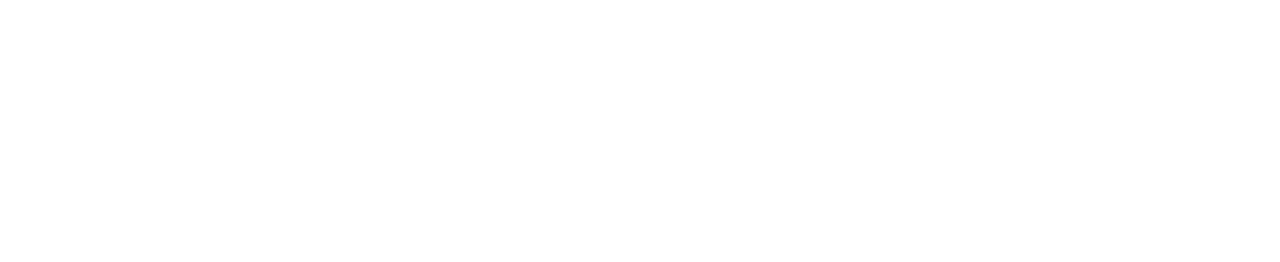
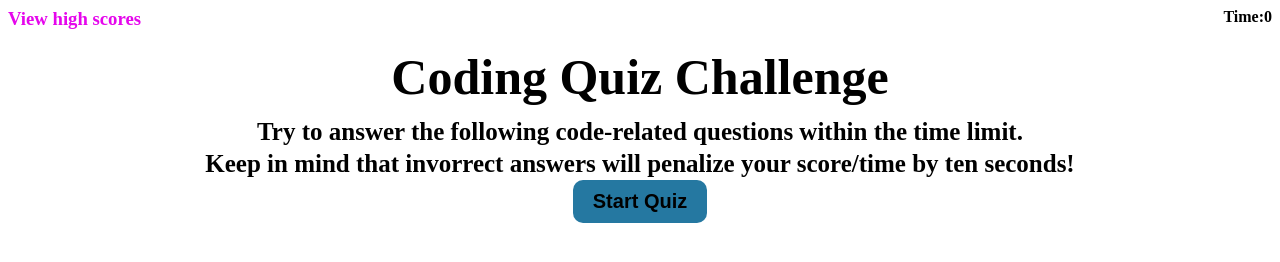
Before and after one commit to TyFB/questionnaire, a plain HTML site: page index.html in a window 1280 px wide. Drawn offline with Linux system fonts and the light colour scheme.

Commit message:
added css and javascript

```diff
--- a/assets/css/styles.css
+++ b/assets/css/styles.css
@@ -0,0 +1,64 @@
+:root {
+    --primary-color: #056494de;
+    --secondary-color: #e506ec;
+}
+
+* {
+    box-sizing: border-box;
+    padding: 2px;
+    margin: 0;
+}
+
+.header {
+    display: flex;
+    flex: row;
+    justify-content: space-between;
+}
+
+.header h3 {
+    color: var(--secondary-color)
+}
+
+.main {
+    display: flex;
+    flex-flow: column wrap;
+    justify-content: space-between;
+    align-items: center;
+}
+
+.main h1 {
+    display: flex;
+    justify-content: center;
+    font-size: 50px;
+    padding: 10px;
+    margin:auto;
+}
+
+.main p {
+    display: flex;
+    justify-content: center;
+    flex: wrap;
+    font-size: 25px;
+    font-weight: bold;
+}
+
+.main button {
+    display: flex;
+    background-color: var(--primary-color);
+    border: none;
+    padding: 10px 20px;
+    font-size: 20px;
+    font-weight: bold;
+    border-radius: 10px;
+    justify-content: space-between;
+    margin: auto;
+}
+
+.main button:hover {
+    background: var(--secondary-color);
+    border: none;
+    padding: 10px 20px;
+    font-size: 20px;
+    font-weight: 20px;
+    border-radius: 10px;
+}
--- a/assets/js/script.js
+++ b/assets/js/script.js
@@ -0,0 +1,11 @@
+var startQuiz = function () {
+    document.getElementById("questions").innerHTML=
+        "<h1>Which of the following methods is used to access HTML elements using Javascript?</h1> <button>1. getElementId()</button> <button>2. getElementById()</button> <button>3. getElementsByClassName()</button> <button id=answer>4. Both 2 and 3</button>";
+        if (document.getElementById("#answer").clicked === true) {
+            console.log("Found You!")
+        }
+    //document.getElementById("questions").innerHTML=
+     //   "<h1>When the switch statement matches the expression with the given labels, how is the comparison done?</h1> <button id=answers>1. Both the datatype and the result of the expression are compared.</button> <button id=answers>2. Only the datatype of the expression is compared.</button> <button id=answers>3. Only the value of the expression is compared.</button> <button id=answers>4. None of the above.</button>";
+}
+var startBtn = document.querySelector("#start")
+startBtn.addEventListener("click", startQuiz)
--- a/index.html
+++ b/index.html
@@ -1,12 +1,30 @@
 <!DOCTYPE html>
 <html lang="en">
+
 <head>
     <meta charset="UTF-8">
     <meta http-equiv="X-UA-Compatible" content="IE=edge">
     <meta name="viewport" content="width=device-width, initial-scale=1.0">
+    <link rel="stylesheet" href="./assets/css/styles.css">
     <title>Coding Quiz Challenge</title>
 </head>
+
 <body>
+    <header id="top" class="header">
+        <h3 class="high-scores">View high scores</h3>
+        <h4 id="timer">Time:0</h4>
+    </header>
+    <main id="quiz" class="main">
+        <section id="questions">
+            <h1>Coding Quiz Challenge</h1>
+            <p>Try to answer the following code-related questions within the time limit.
+            </p>
+            <p>Keep in mind that invorrect answers will penalize your score/time by ten seconds!
+            </p>
+            <button id="start">Start Quiz</button>
+        </section>
+    </main>
+    <script src="./assets/js/script.js"></script>
+</body>
 
-</body>
 </html>
```
